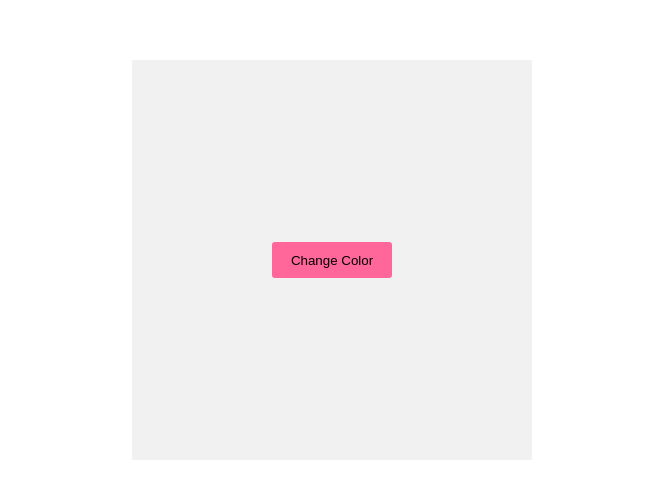
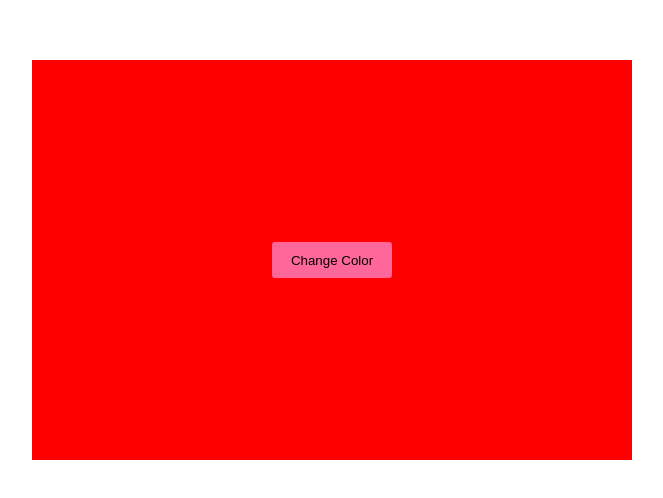
Before and after one commit to tjcchen/react-change-theme, a React app: page / in a window 1280 px wide. Shown: the part 140-638 px from the top of the page, without its empty margins (308-971 px from the left). Built offline with nearby package versions, Linux system fonts and the light colour scheme.

Commit message:
feat: connect actions & reducers to Box Component

```diff
--- a/src/actions/index.js
+++ b/src/actions/index.js
@@ -5,7 +5,10 @@ export function loadColor() {
     return axios.get('http://www.colr.org/json/color/random')
                 .then(response =>
                 {
-                  dispatch(changeColor('#' + response.data.new_color))
+                  const newColor = response.data.new_color ? ('#' + response.data.new_color) : '#f00';
+                  console.log('Success: ' + newColor);
+
+                  dispatch(changeColor(newColor));
                 });
   };
 };
--- a/src/component/box.js
+++ b/src/component/box.js
@@ -3,9 +3,16 @@ import React from 'react';
 class Box extends React.Component {
   render() {
     return (
-      <div className="wrapper">
+      <div
+        style={{ backgroundColor: `${this.props.color}` }}
+        className="wrapper"
+      >
         <div className="box">
-          <button>Change Color</button>
+          <button
+            onClick={ () =>{ this.props.handleClick() } }
+          >
+            Change Color
+          </button>
         </div>
       </div>
     );
--- a/src/container/box-container.js
+++ b/src/container/box-container.js
@@ -1,12 +1,21 @@
 import React from 'react';
+import { connect } from 'react-redux';
+import * as actionCreators from '../actions';
 import Box from '../component/box';
 
 class BoxContainer extends React.Component {
   render() {
     return (
-      <Box></Box>
+      <Box
+        handleClick={ this.props.loadColor }
+        color={ this.props.color }
+      ></Box>
     );
   }
 }
 
-export default BoxContainer;
+const mapStateToProps = (state) => {
+  return state;
+};
+
+export default connect(mapStateToProps, actionCreators)(BoxContainer);
--- a/src/index.css
+++ b/src/index.css
@@ -12,7 +12,7 @@ body {
 }
 
 .wrapper {
-  width: 400px;
+  width: 600px;
   height: 400px;
   background: #f1f1f1;
 
--- a/src/index.js
+++ b/src/index.js
@@ -1,14 +1,25 @@
 import React from 'react';
 import ReactDOM from 'react-dom';
+import { createStore, applyMiddleware } from 'redux';
+import { Provider } from 'react-redux';
+import thunk from 'redux-thunk';
+import reducers from './reducers';
 import BoxContainer from './container/box-container';
 import './index.css';
+
+// create store with reducers & redux-thunk middleware
+let store = createStore(reducers, applyMiddleware(thunk));
 
 class App extends React.Component {
   render() {
     return (
-      <BoxContainer></BoxContainer>
+      <BoxContainer />
     );
   }
 }
 
-ReactDOM.render(<App />, document.getElementById('root'));
+ReactDOM.render(
+  <Provider store={ store }>
+    <App />
+  </Provider>
+, document.getElementById('root'));
```
